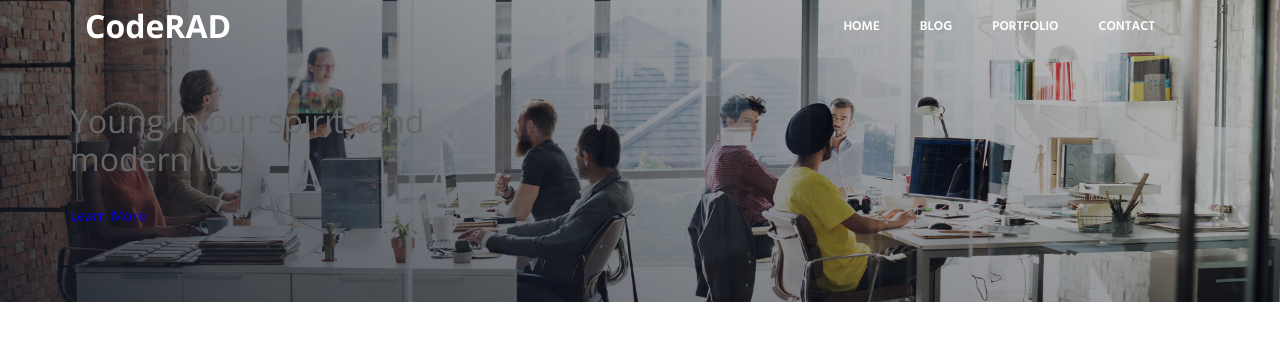
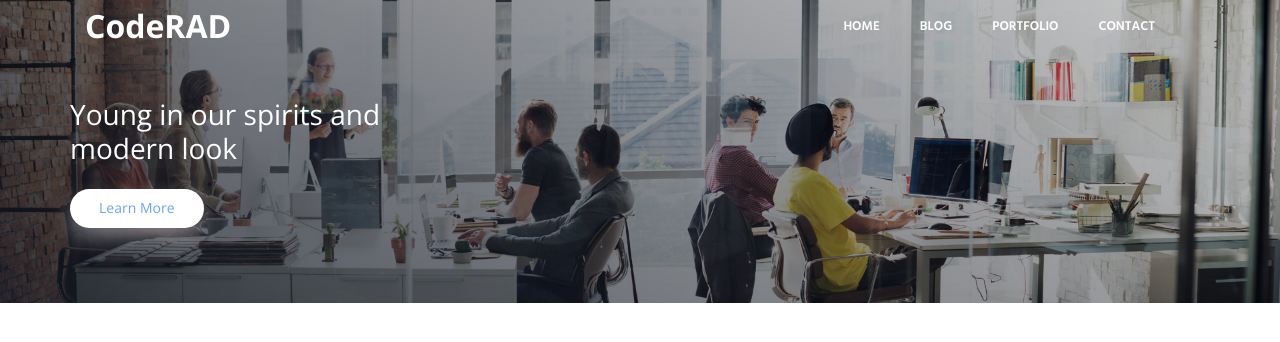
Before and after one commit to freejah/coderad, a plain HTML site: page coderad/index.html in a window 1280 px wide. Drawn offline with nearby package versions, Linux system fonts and the light colour scheme.

Commit message:
Creating CSS Size Variables

```diff
--- a/coderad/css/default.css
+++ b/coderad/css/default.css
@@ -12,11 +12,22 @@
     --danger: #ff8b8d;
     --grad-1: #a1ecff;
     --grad-2: #7dbcff;
+
+    --size-10: .625rem;
+    --size-14: .875rem;
+    --size-16: 1rem;
+    --size-18: 1.125rem;
+    --size-20: 1.25rem;
+    --size-30: 1.875rem;
+    --size-40: 2.5rem;
+    --size-50: 3.125rem;
+    --size-100: 6.25rem;
+    --size-150: 9.375rem;
 }
 body{
     font-family: "Open sans", sans-serif;
     font-weight: 400;
-    font-size: 0.875rem;
+    font-size: var(--size-14);
     line-height: 1.6;
     letter-spacing: 0;
     color: var(--font-color-base);
@@ -37,7 +48,7 @@ ul {
 a{text-decoration: none;}
 p{margin-top: 0;}
 h2{
-    font-size: 2rem;
+    font-size: 1.75rem;
     font-weight: 500;
     line-height: 1.2;
 }
@@ -54,6 +65,26 @@ img{
     margin-left: auto;
     margin-right: auto;
 }
+.btn{
+    display: inline-block;
+    font-weight: 400;
+    color: var(--font-color-dark);
+    cursor: pointer;
+    user-select: none;
+    background-color: transparent;
+    border: 1px solid transparent;
+    padding: .375rem .75rem;
+    border-radius: var(--size-20);
+    transition: ease-in-out .3s;
+}
+.btn-white{
+    background-color: var(--white);
+    color: var(--font-color-link);
+    padding: .475rem 1.75rem;
+    box-shadow: 0px 10px 20px rgba(255, 255, 255, .4);
+}
+
+
 @media (min-width:1200px) {
     .container{max-width: 1140px;}
 }
--- a/coderad/css/styles.css
+++ b/coderad/css/styles.css
@@ -58,6 +58,9 @@
     font-weight: 600;
     font-family: "hind",sans-serif;
     text-transform: uppercase;
-    margin-right: 2.5rem;
+    margin-right: var(--size-40);
     line-height: 1.25;
 }
+.hero-header{
+    color: var(--white);
+}
--- a/coderad/index.html
+++ b/coderad/index.html
@@ -43,7 +43,7 @@
                 <h2 class="hero-header">
                     Young in our spirits and <br> modern look
                 </h2>
-                <a href="#">Learn More</a>
+                <a class="btn btn-white" href="#">Learn More</a>
             </div>
         </div>
     </header>
```
